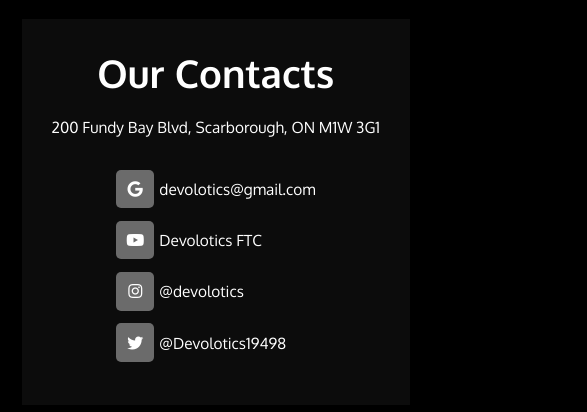
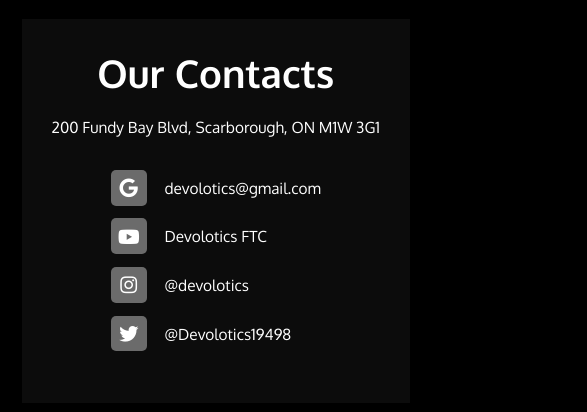
Before and after one commit to Devolotics/Devolotics.github.io, a plain HTML site: page pages/contact-us.html in a window 1280 px wide. Shown: the part 925-1337 px from the top of the page, 693-1280 px from the left. Drawn offline with Linux system fonts and the light colour scheme; a web font is replaced by a local one.

Commit message:
Update contact-us.html

```diff
--- a/pages/contact-us.html
+++ b/pages/contact-us.html
@@ -41,11 +41,12 @@
                 background-color: #6b6b6b;
                 display: flex;
                 border-radius: 5px;
-                padding: 1vw;
-                width: 1vw;
-                height: 1vw;
+                padding: 0.5vw;
+                width: 1.8vw;
+                height: 1.8vw;
                 align-items: center;
                 justify-content: center;
+                margin-right: 1vw;
             }
 
             .contacts_list li {
@@ -76,6 +77,10 @@
 
             #contacts p {
                 font-size: 1.2vw;
+            }
+
+            #contacts i {
+                font-size: 1.5vw;
             }
 
             @media (min-width: 320px) and (max-width: 480px) {
```
